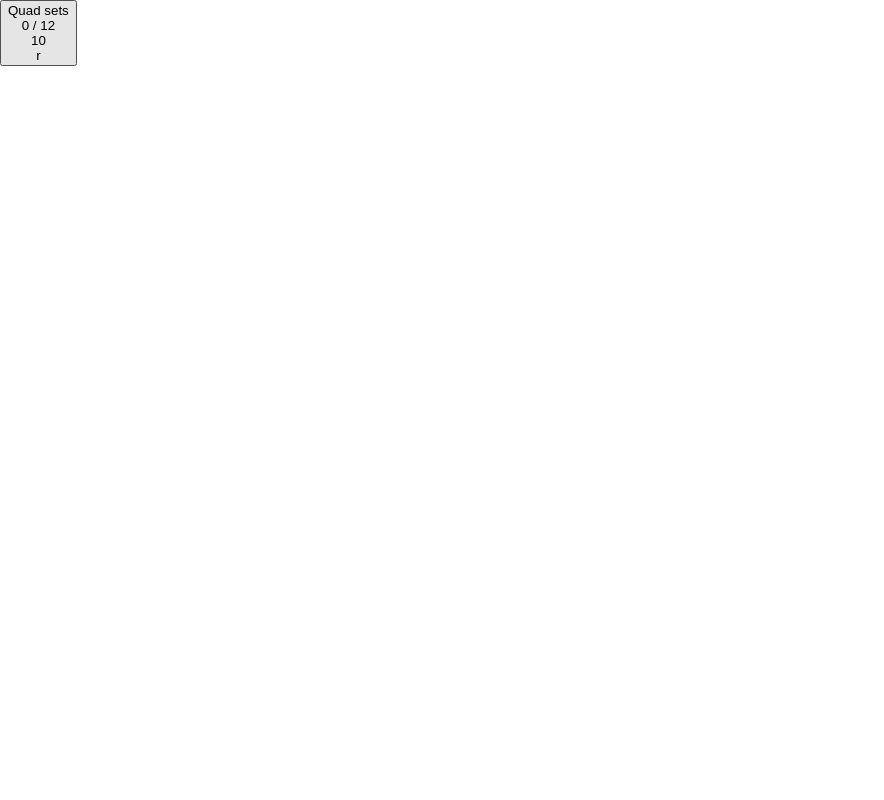
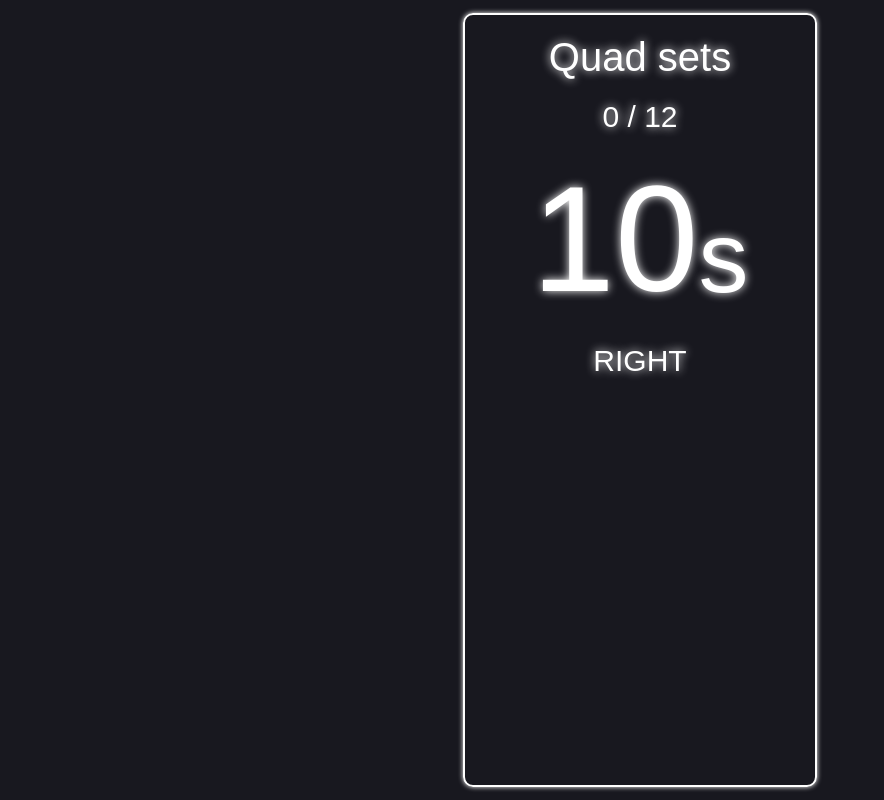
Before and after one commit to pungprakearti/rep-counter, a React (Create React App) app: page / in a window 1280 px wide. Shown: the whole page, without its empty margins (0-884 px from the left). Built offline with nearby package versions, Linux system fonts and the light colour scheme.

Commit message:
Add basic styling

```diff
--- a/src/App.css
+++ /dev/null
@@ -1,38 +0,0 @@
-.App {
-  text-align: center;
-}
-
-.App-logo {
-  height: 40vmin;
-  pointer-events: none;
-}
-
-@media (prefers-reduced-motion: no-preference) {
-  .App-logo {
-    animation: App-logo-spin infinite 20s linear;
-  }
-}
-
-.App-header {
-  background-color: #282c34;
-  min-height: 100vh;
-  display: flex;
-  flex-direction: column;
-  align-items: center;
-  justify-content: center;
-  font-size: calc(10px + 2vmin);
-  color: white;
-}
-
-.App-link {
-  color: #61dafb;
-}
-
-@keyframes App-logo-spin {
-  from {
-    transform: rotate(0deg);
-  }
-  to {
-    transform: rotate(360deg);
-  }
-}
--- a/src/App.js
+++ b/src/App.js
@@ -13,31 +13,30 @@ function App() {
   After the exercises are stretches.
   */
 
-  // data for the component looks like this:
+  // Data for the component looks like this:
   const exercises = [
     'Quad sets',
     'Mini squats',
-    'Front straight leg raises',
-    'Inside straight leg raises',
-    'Outside straight leg raises',
-    'Back straight leg raises',
-    'Standing knee bends',
-    'One leg knee bends'
+    // 'Front straight leg raises',
+    // 'Inside straight leg raises',
+    // 'Outside straight leg raises',
+    // 'Back straight leg raises',
+    // 'Standing knee bends',
+    // 'One leg knee bends'
   ]
 
   const stretches = [
     'Standing quad stretch',
     'Hamstring doorway stretch',
-    'Hip rotator stretch',
-    'Hamstring doorway stretch',
-    'IT band stretch',
-    'Calf stretch'
+    // 'Hip rotator stretch',
+    // 'Hamstring doorway stretch',
+    // 'IT band stretch',
+    // 'Calf stretch'
   ]
 
-  // these are the amounts of reps and time to hold positions in seconds.
+  // These are the amounts of reps and time to hold positions in seconds.
   const eHold = 10
   const eReps = 12
-  // const eReps = 3
   const eRest = 5
   const sHold = 30
 
--- a/src/Counter.js
+++ b/src/Counter.js
@@ -8,19 +8,21 @@ export default class Counter extends Component {
       activity: 0,
       rep: 0,
       showFinish: false,
-      side: 'r',
+      side: 'right',
       time: this.props.eHold
     }
+    this.clickable = true
   }
 
+  // Add promise to setTimeout to use await
   delay = async (ms) => {
     return await new Promise((resolve) => setTimeout(resolve, ms))
   }
 
+  // Count down in seconds
   countDown = async (sec) => {
     for (let i = 0; i < sec; i++) {
-      await this.delay(1000)
-      console.log('1 second later')
+      await this.delay(10)
       this.setState({
         time: this.state.time - 1
       })
@@ -31,11 +33,8 @@ export default class Counter extends Component {
     const { activity } = this.state
     const { exercises, eHold, sHold, eReps, eRest } = this.props
 
-    console.log(exercises.length, activity)
     if (activity >= exercises.length) {
       // Stretch
-      console.log('stretching')
-
       await this.countDown(sHold)
       this.setState({
         time: sHold
@@ -54,7 +53,7 @@ export default class Counter extends Component {
           time: eRest
         })
 
-        // rest
+        // Rest
         await this.countDown(eRest)
         this.setState({
           time: eHold
@@ -65,31 +64,33 @@ export default class Counter extends Component {
 
   doSides = async () => {
     const { activity, side } = this.state
+    const { exercises, stretches } = this.props
 
-    if ( side === 'r') {
-      console.log('START RIGHT')
+    if ( side === 'right') {
       await this.doSet()
       this.setState({
         rep: 0,
-        side: 'l'
+        side: 'left'
       })
+      this.clickable = true
     } else {
-      console.log('START LEFT')
       await this.doSet()
       this.setState({
         activity: activity + 1,
         rep: 0,
-        side: 'r'
+        side: 'right'
       }, () => {
-        // if first stretch, set new duration
-        if (this.state.activity >= this.props.exercises.length) {
+        this.clickable = true
+
+        // First stretch, set new duration
+        if (this.state.activity >= exercises.length) {
           this.setState({
             time: this.props.sHold
           })
         }
 
-        // if last activity is over, show finish
-        if (this.state.activity === this.props.exercises.length + this.props.stretches.length) {
+        // Last activity is over, show finish
+        if (this.state.activity === exercises.length + stretches.length) {
           this.setState({
             showFinish: true
           })
@@ -99,54 +100,65 @@ export default class Counter extends Component {
   }
 
   handleClick = () => {
+    if (this.clickable) {
+      // Reset all variables
       if (this.state.showFinish) {
-      console.log('clicked and finished')
         this.setState({
           activity: 0,
           rep: 0,
           showFinish: false,
-        side: 'r',
+          side: 'right',
           time: this.props.eHold
         })
       } else {
+        this.clickable = false
         this.doSides()
+      }
     }
   }
 
   render () {
     const { exercises, stretches, eReps } = this.props
+    const { activity, rep, showFinish, side, time  } = this.state
 
     return (
       <div className='counter'>
         <button className='counter_Button' onClick={this.handleClick}>
-          {this.state.activity <= exercises.length - 1 ? (
+          <div className='counter_ButtonInner'>
+            {activity <= exercises.length - 1 ? (
               <Fragment>
-              <div>
-                {exercises[this.state.activity]}
+                <div className='counter_ButtonInnerActivity'>
+                  {exercises[activity]}
                 </div>
-              <div>
-                {`${this.state.rep} / ${eReps}`}
+                <div className='counter_ButtonInnerRep'>
+                  {`${rep} / ${eReps}`}
                 </div>
             </Fragment>
             ) : (
               <div>
-              {stretches[this.state.activity - exercises.length]}
+                {stretches[activity - exercises.length]}
               </div>
             )}
-          {this.state.showFinish ? (
+            {showFinish ? (
               <div>
                 Great job! Restart?
               </div>
             ) : (
               <Fragment>
-              <div>
-                {this.state.time}
+                <div className='counter_ButtonInnerTime'>
+                  <div className='counter_ButtonInnerTimeSec'>
+                    {time}
                   </div>
-              <div>
-                {this.state.side}
+                  <div className='counter_ButtonInnerTimeS'>
+                    s
+                  </div>
+                </div>
+                <div className='counter_ButtonInnerSide'>
+                  {side}
                 </div>
               </Fragment>
             )}
+          </div>
         </button>
       </div>
     )
--- a/src/counter.scss
+++ b/src/counter.scss
@@ -1,21 +1,60 @@
 @import './main.scss';
 
-// background-colors
-.red {background-color: $red;}
-.orange {background-color: $orange;}
-.yellow {background-color: $yellow;}
-.green {background-color: $green;}
-.blue {background-color: $blue;}
-.indigo {background-color: $indigo;}
-.violet {background-color: $violet;}
+$led-color: white;
 
-.clicker {
-  width: 100vw;
+.counter {
   height: 100vh;
-  border: 1px solid;
-  background-color: $blue;
-  display: flex;
-  justify-content: center;
-  align-items: center;
-  overflow: hidden;
+
+  &_Button {
+    display: flex;
+    justify-content: center;
+    align-items: center;
+    width: 100%;
+    height: 100%;
+    background: none;
+    border: none;
+    color: $led-color;
+    font-size: 40px;
+    text-shadow: 0 0 10px $led-color;
+
+    &Inner {
+      display: block;
+      width: calc(100vw - 30px);
+      height: calc(100vh - 30px);
+      max-width: 350px;
+      max-height: 780px;
+      margin: 0 auto;
+      border: 2px solid $led-color;
+      border-radius: 10px;
+      box-shadow: 0 0 5px $led-color;
+
+      &Activity {
+        margin-top: 20px;
+      }
+
+      &Rep {
+        margin-top: 20px;
+        font-size: 30px;
+      }
+
+      &Time {
+        display: flex;
+        font-size: 150px;
+        padding: 30px;
+        line-height: 1;
+        justify-content: center;
+        align-items: flex-end;
+
+        &S {
+          font-size: 100px;
+          line-height: 1.13;
+        }
+      }
+
+      &Side {
+        text-transform: uppercase;
+        font-size: 30px;
+      }
+    }
+  }
 }
--- a/src/index.css
+++ b/src/index.css
@@ -5,6 +5,7 @@ body {
     sans-serif;
   -webkit-font-smoothing: antialiased;
   -moz-osx-font-smoothing: grayscale;
+  background-color: #18181f;
 }
 
 code {
```
Lines whose indentation alone changed are shown as unchanged.
